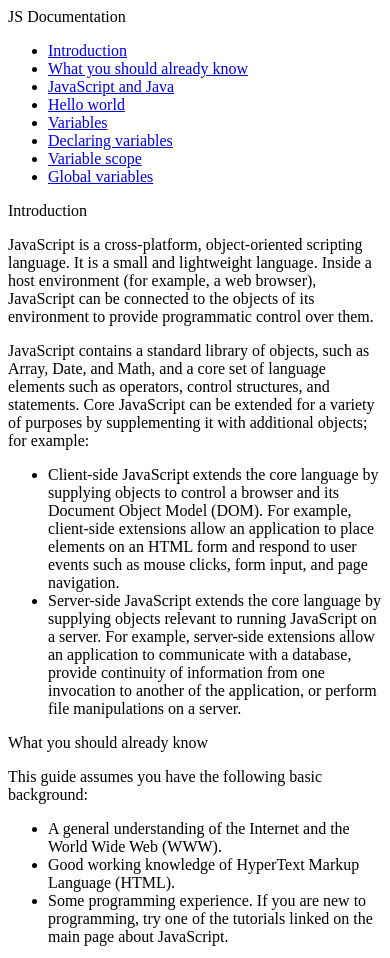
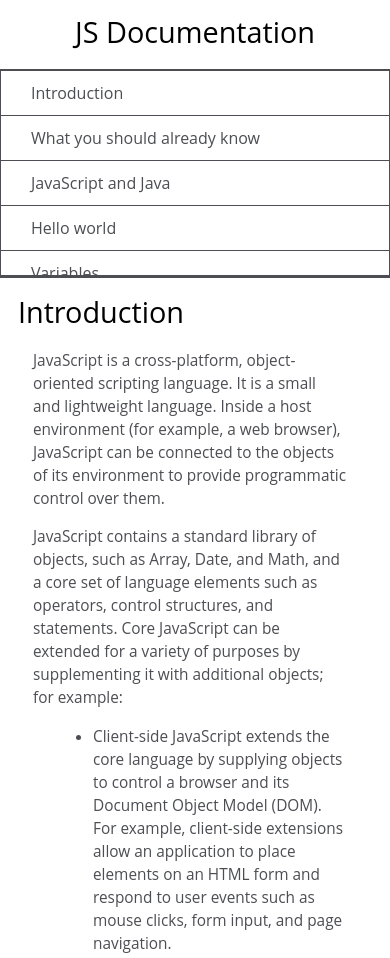
Before and after one commit to udev-21/studious-invention, a plain HTML site: page index.html in a window 390 px wide. Shown: the top 958 px of the page. Drawn offline with Linux system fonts and the light colour scheme.

Commit message:
finished

```diff
--- a/css/style.css
+++ b/css/style.css
@@ -0,0 +1,128 @@
+html,
+body {
+  min-width: 290px;
+  color: #4d4e53;
+  background-color: #ffffff;
+  font-family: 'Open Sans', Arial, sans-serif;
+  line-height: 1.5;
+}
+
+#navbar {
+  position: fixed;
+  min-width: 290px;
+  top: 0px;
+  left: 0px;
+  width: 300px;
+  height: 100%;
+  border-right: solid;
+  border-color: rgba(0, 22, 22, 0.4);
+}
+
+header {
+  color: black;
+  margin: 10px;
+  text-align: center;
+  font-size: 1.8em;
+  font-weight: thin;
+}
+
+#main-doc header {
+  text-align: left;
+  margin: 0px;
+}
+
+#navbar ul {
+  height: 88%;
+  padding: 0;
+  overflow-y: auto;
+  overflow-x: hidden;
+}
+
+#navbar li {
+  color: #4d4e53;
+  border-top: 1px solid;
+  list-style: none;
+  position: relative;
+  width: 100%;
+}
+
+#navbar a {
+  display: block;
+  padding: 10px 30px;
+  color: #4d4e53;
+  text-decoration: none;
+  cursor: pointer;
+}
+
+#main-doc {
+  position: absolute;
+  margin-left: 310px;
+  padding: 20px;
+  margin-bottom: 110px;
+}
+
+section article {
+  color: #4d4e53;
+  margin: 15px;
+  font-size: 0.96em;
+}
+
+section li {
+  margin: 15px 0px 0px 20px;
+}
+
+code {
+  display: block;
+  text-align: left;
+  white-space: pre-line;
+  position: relative;
+  word-break: normal;
+  word-wrap: normal;
+  line-height: 2;
+  background-color: #f7f7f7;
+  padding: 15px;
+  margin: 10px;
+  border-radius: 5px;
+}
+
+@media only screen and (max-width: 815px) {
+  /* For mobile phones: */
+  #navbar ul {
+    border: 1px solid;
+    height: 207px;
+  }
+
+  #navbar {
+    background-color: white;
+    position: absolute;
+    top: 0;
+    padding: 0;
+    margin: 0;
+    width: 100%;
+    max-height: 275px;
+    border: none;
+    z-index: 1;
+    border-bottom: 2px solid;
+  }
+
+  #main-doc {
+    position: relative;
+    margin-left: 0px;
+    margin-top: 270px;
+  }
+}
+
+@media only screen and (max-width: 400px) {
+  #main-doc {
+    margin-left: -10px;
+  }
+
+  code {
+    margin-left: -20px;
+    width: 100%;
+    padding: 15px;
+    padding-left: 10px;
+    padding-right: 45px;
+    min-width: 233px;
+  }
+}
--- a/index.html
+++ b/index.html
@@ -2,7 +2,7 @@
 <html lang="en">
   <head>
     <meta charset="UTF-8" />
-    <title>Fork Me! FCC: Test Suite Template</title>
+    <title>Technical Documentation Project</title>
     <link rel="stylesheet" href="css/style.css" />
   </head>
 
@@ -35,7 +35,7 @@
       </ul>
     </nav>
     <script src="https://cdn.freecodecamp.org/testable-projects-fcc/v1/bundle.js"></script>
-    <div id="main-doc">
+    <main id="main-doc">
       <section class="main-section" id="Introduction">
         <header>Introduction</header>
         <article>
@@ -227,7 +227,7 @@
           </p>
         </article>
       </section>
-    </div>
+    </main>
     <script src="js/index.js"></script>
   </body>
 </html>
```
